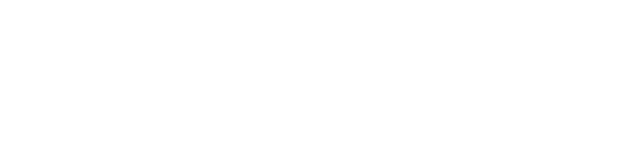
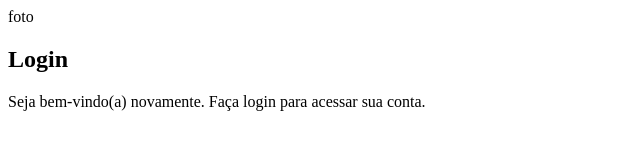
Before and after one commit to Psiconaut4/projeto-login, a plain HTML site: page index.html in a window 1280 px wide. Shown: the whole page, without its empty margins (0-640 px from the left). Drawn offline with Linux system fonts and the light colour scheme.

Commit message:
ProtoLogin

```diff
--- a/estilos/style.css
+++ b/estilos/style.css
@@ -1 +1,7 @@
 @charset "UTF-8";
+
+/*
+    Paleta de cores
+    Verde: #49a09d
+    Lilás: #5f2c82
+*/
--- a/index.html
+++ b/index.html
@@ -7,6 +7,17 @@
     <link rel="stylesheet" href="estilos/style.css">
 </head>
 <body>
+    <main>
+        <section id="login">
+            <div id="imagem">foto</div>
+            <div id="formulario">
+                <h1>Login</h1>
+                <p>Seja bem-vindo(a) novamente. Faça login para acessar sua conta.</p>
+                <form action="login.php" method="post">
 
+                </form>
+            </div>
+        </section>
+    </main>
 </body>
 </html>
```
